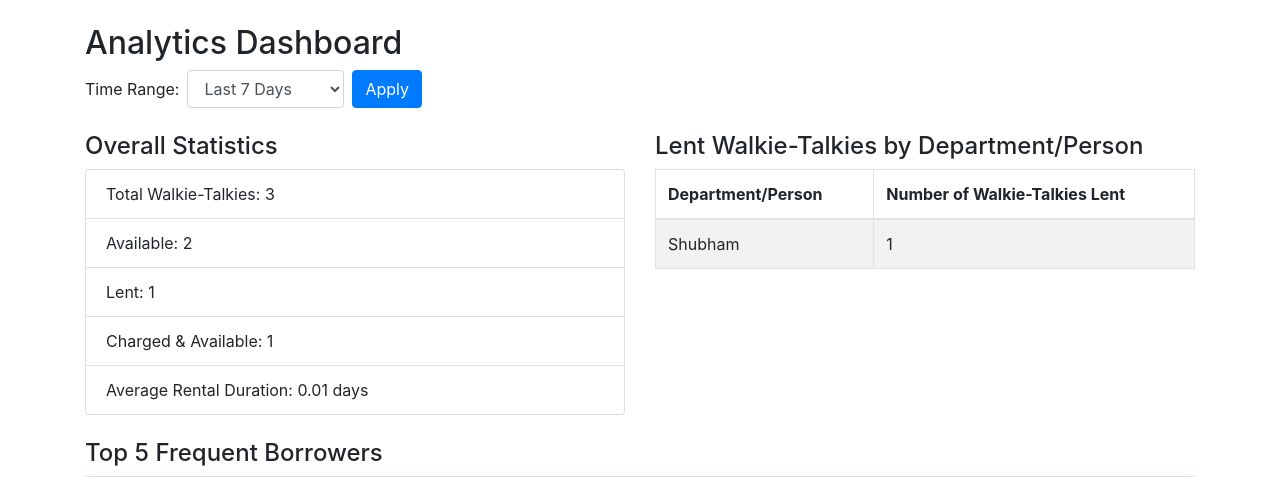
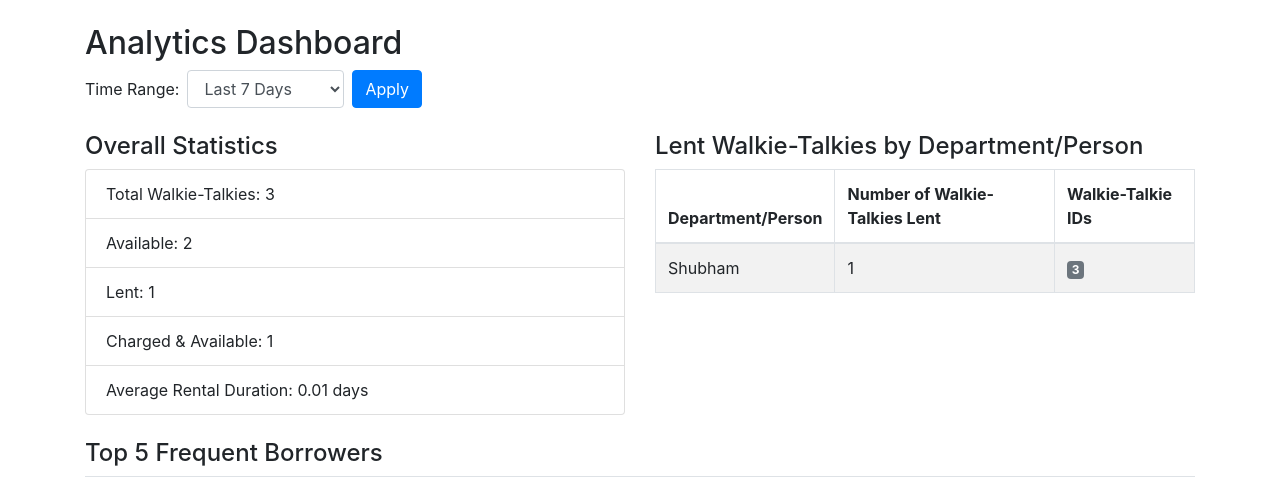
Before and after one commit to shubham-ghule15/Walkie-Talkie-Manager, a Flask app: page /analytics in a window 1280 px wide. Shown: the part 56-533 px from the top of the page. Run offline with Flask 3, Linux system fonts and the light colour scheme; data comes from the database, SQL or seed files in the repository; both versions use the stored data as it was after the commit; some libraries are stand-ins or nearby versions.

Commit message:
Added IDs lent by person/department

```diff
--- a/routes.py
+++ b/routes.py
@@ -6,6 +6,8 @@ from sqlalchemy import func
 from flask import Flask, render_template, request, redirect, url_for, flash, jsonify
 from sqlalchemy import or_
 import json
+from collections import defaultdict
+
 
 
 @app.route('/')
@@ -256,6 +258,25 @@ def analytics():
         Rental.lend_time >= start_date
     ).group_by(Department.name).all()
 
+    # Fetch walkie-talkie IDs per department/person
+    current_rentals = db.session.query(Rental).filter(
+        Rental.return_time == None,
+        Rental.lend_time <= end_date,
+        Rental.lend_time >= start_date
+    ).all()
+
+    walkie_talkies_by_department = defaultdict(list)
+
+    for rental in current_rentals:
+        dept_name = rental.department.name
+        walkie_talkies_by_department[dept_name].append(rental.walkie_talkie.id)
+
+    # Convert to list of tuples: (dept_name, count, list_of_wt_ids)
+    lent_walkie_talkies_by_department = [
+        (dept, len(ids), ids)
+        for dept, ids in walkie_talkies_by_department.items()
+    ]
+
     # Most frequent borrowers within the time range
     frequent_borrowers = db.session.query(
         Department.name,
@@ -305,7 +326,7 @@ def analytics():
 
             lent = Rental.query.filter(
                 Rental.lend_time <= period_end,
-                (Rental.return_time == None) | (Rental.return_time >= period_start)
+                or_(Rental.return_time == None, Rental.return_time >= period_start)
             ).count()
             utilization_rate = (lent / total_wt) * 100 if total_wt else 0
             utilization_data.append({
@@ -337,7 +358,7 @@ def analytics():
 
             lent = Rental.query.filter(
                 Rental.lend_time <= next_day,
-                (Rental.return_time == None) | (Rental.return_time >= day)
+                or_(Rental.return_time == None, Rental.return_time >= day)
             ).count()
             utilization_rate = (lent / total_wt) * 100 if total_wt else 0
             utilization_data.append({
@@ -360,6 +381,7 @@ def analytics():
                            available_wt=available_wt,
                            charged_wt=charged_wt,
                            lent_by_department=lent_by_department,
+                           lent_walkie_talkies_by_department=lent_walkie_talkies_by_department,
                            frequent_borrowers=frequent_borrowers,
                            average_rental_duration=average_rental_duration,
                            rental_trends=rental_trends,
--- a/templates/analytics.html
+++ b/templates/analytics.html
@@ -48,17 +48,23 @@
                 <tr>
                     <th>Department/Person</th>
                     <th>Number of Walkie-Talkies Lent</th>
+                    <th>Walkie-Talkie IDs</th> <!-- New Column -->
                 </tr>
             </thead>
             <tbody>
-                {% for dept_name, count in lent_by_department %}
+                {% for dept, count, wt_ids in lent_walkie_talkies_by_department %}
                 <tr>
-                    <td>{{ dept_name }}</td>
+                    <td>{{ dept }}</td>
                     <td>{{ count }}</td>
+                    <td>
+                        {% for id in wt_ids %}
+                            <span class="badge badge-secondary">{{ id }}</span>
+                        {% endfor %}
+                    </td>
                 </tr>
                 {% else %}
                 <tr>
-                    <td colspan="2">No current loans.</td>
+                    <td colspan="3">No current loans.</td>
                 </tr>
                 {% endfor %}
             </tbody>
```
Also changed, not shown: instance/walkie_talkie.db. Lines whose indentation alone changed are shown as unchanged.
